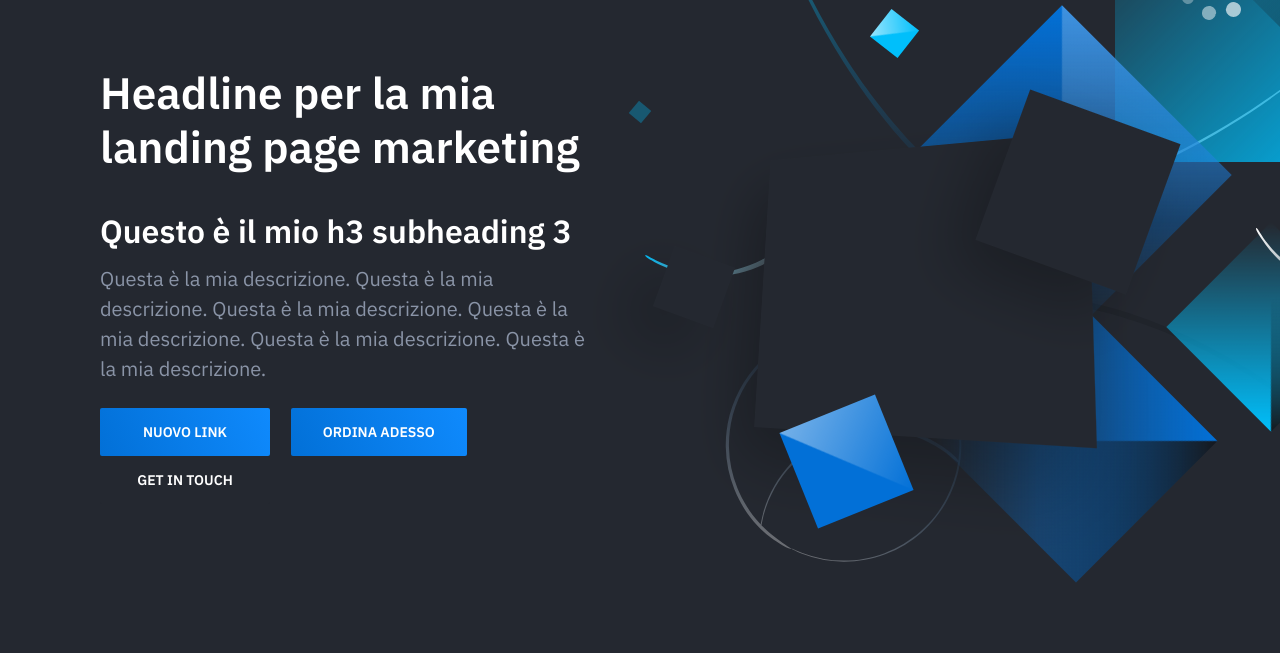
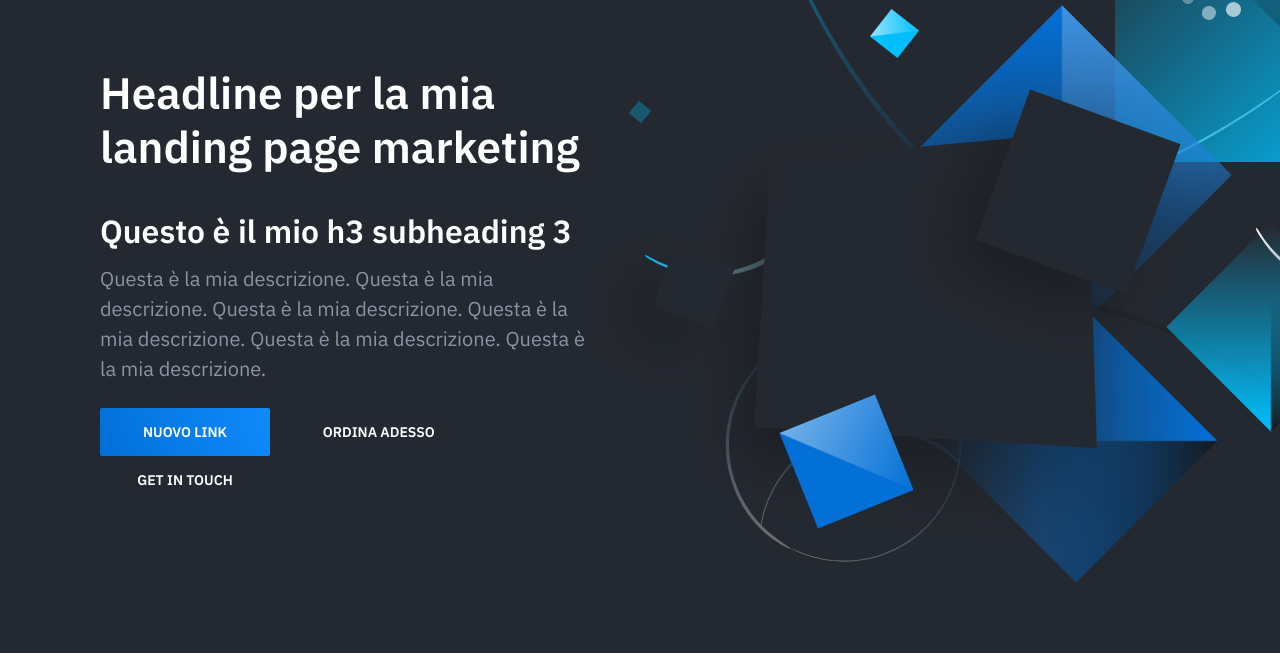
Before and after one commit to francescoesposito01/landing_page, a plain HTML site: page index.html in a window 1280 px wide. Shown: the part 78-731 px from the top of the page. Drawn offline with nearby package versions, Linux system fonts and the light colour scheme.

Commit message:
modifica colore

```diff
--- a/index.html
+++ b/index.html
@@ -47,7 +47,7 @@
                             <a class="button button-primary" href="ordernow.html">
                                 Nuovo link
                             </a>
-                            <a id="init-preorder-top-home" class="button button-primary" href="preorder.html">
+                            <a id="init-preorder-top-home" class="button" href="preorder.html">
                                 Ordina adesso
                             </a>
 
```
